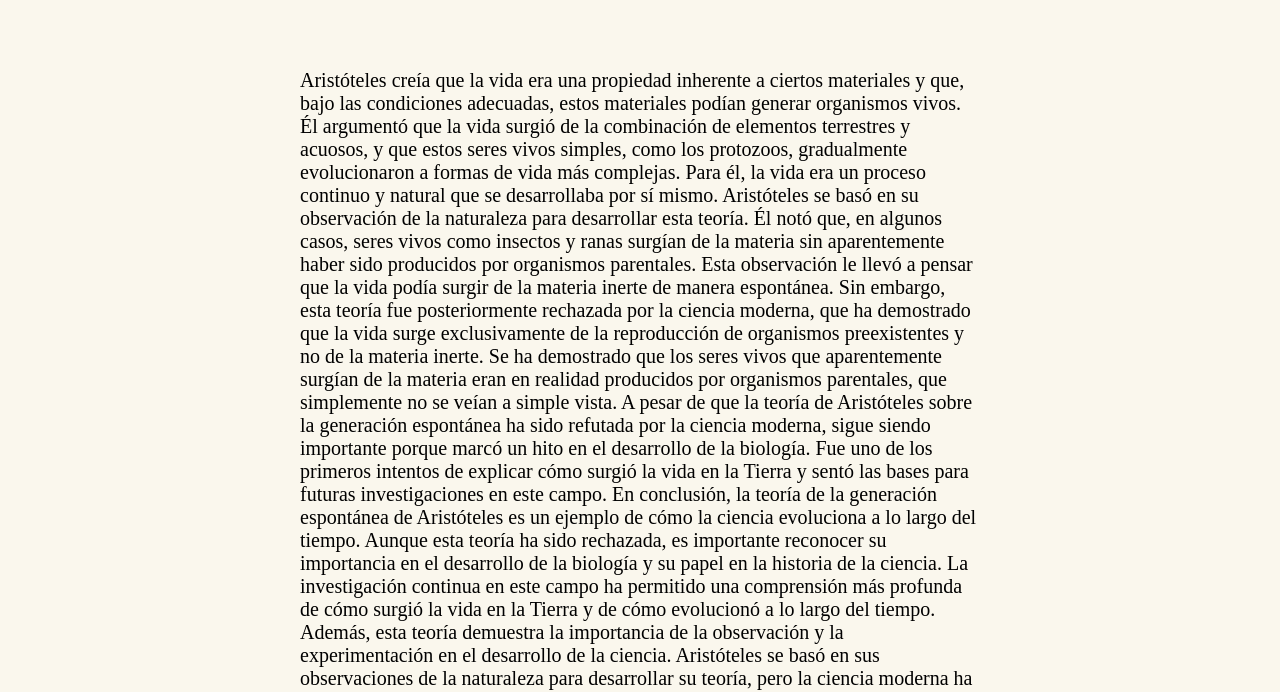
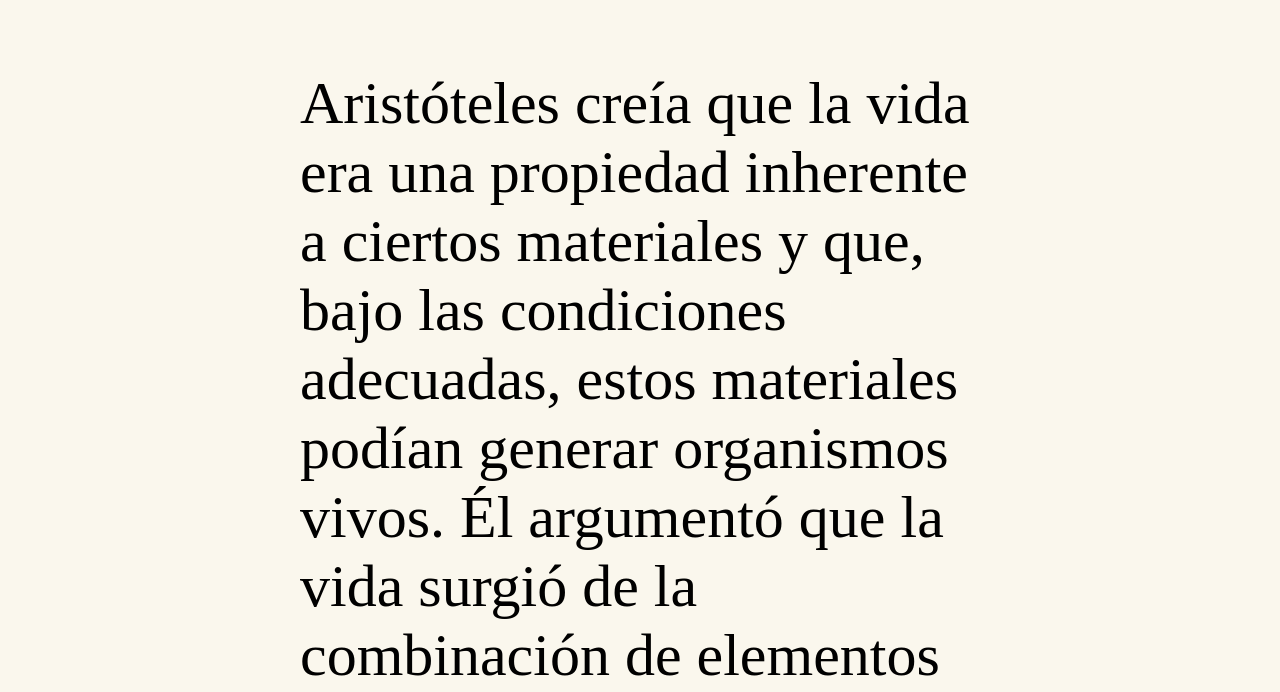
Before and after one commit to amoasal123/amoasal123.github.io, a plain HTML site: page index.html in a window 1280 px wide. Shown: the part 131-823 px from the top of the page. Drawn offline with Linux system fonts and the light colour scheme.

Commit message:
font size

```diff
--- a/afiliados.css
+++ b/afiliados.css
@@ -80,5 +80,5 @@ body {
 }
 .one__2 {
 	padding: 150px 150px;
-	font-size: !important 2em;
+	font-size: 3em;
 }
```
